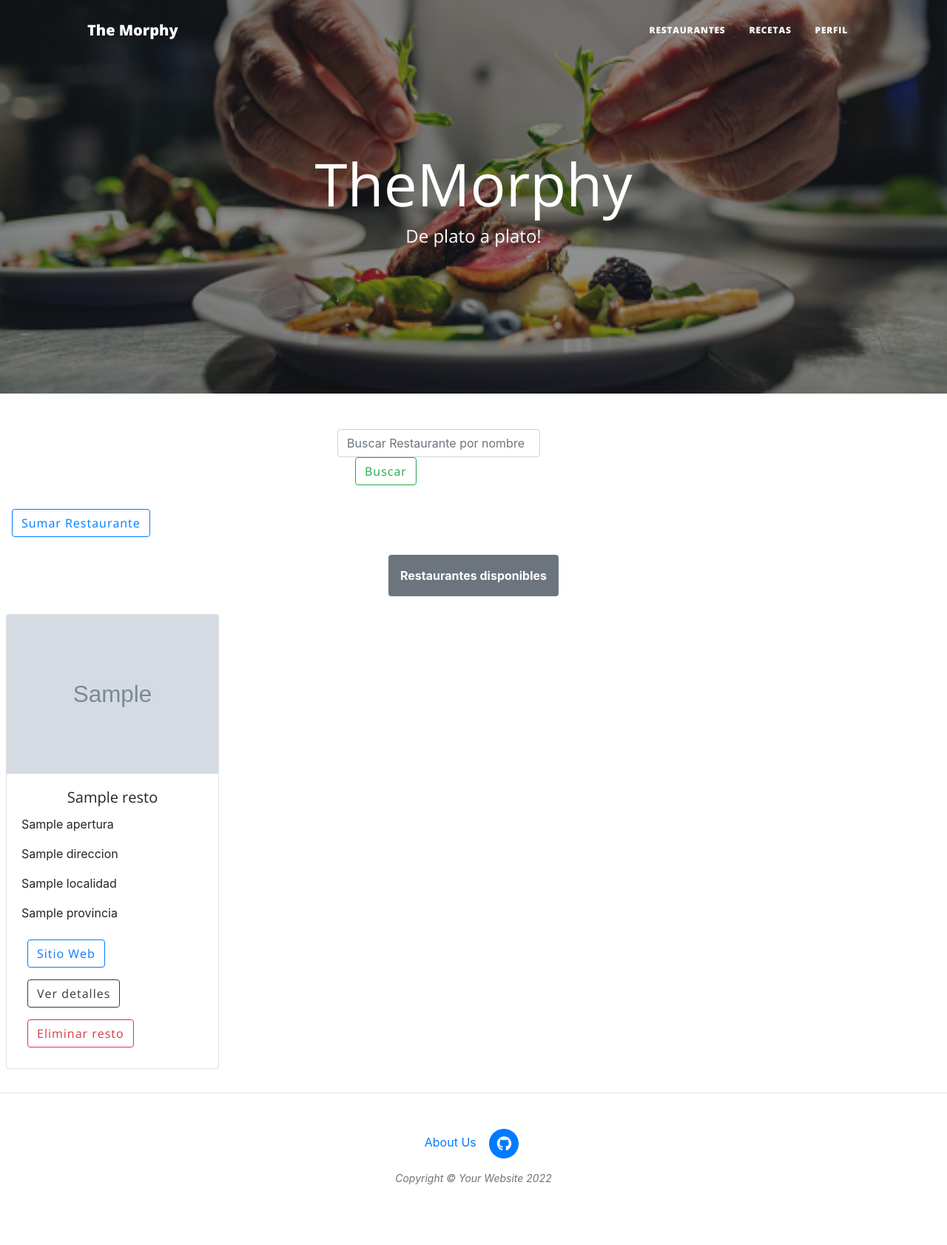
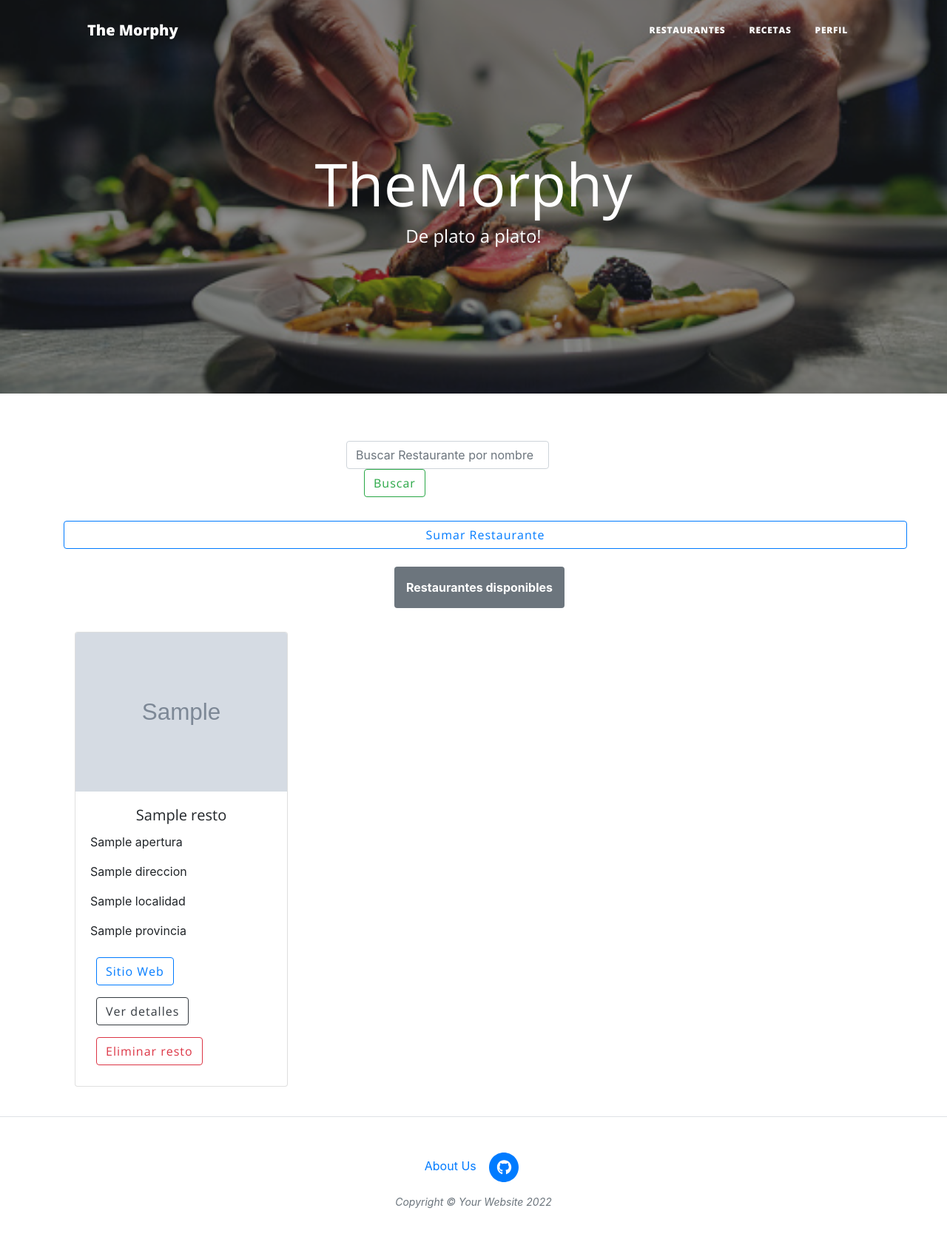
Before and after one commit to faustomon/TheMorphy, a Django app: template MorfiProyecto/AppFunciones/templates/restaurante.html in a window 1280 px wide. Shown: the whole page at 74% size. Before the commit the page ends 1601 px from the top, so only its background shows below. Run offline with Django 4.2, Linux system fonts and the light colour scheme; the template is opened without the code that fills it: most values are stand-ins (such as "Sample title", 1, 10 or a date in 2020); grey boxes marked "Sample" are stand-in pictures; some libraries are stand-ins or nearby versions.

Commit message:
restaurantes detalles

```diff
--- a/MorfiProyecto/AppFunciones/templates/restaurante.html
+++ b/MorfiProyecto/AppFunciones/templates/restaurante.html
@@ -5,6 +5,8 @@
 
 {% block contenidoQueCambia %}
 <body>
+<div class="container">
+    <div class="row">
 
         <div class="mx-auto" style="width: 400px;">
         <form class="form-inline m-3" action="{% url 'Inicio' %}" method="GET">
@@ -19,10 +21,8 @@
             <div class="rounded d-inline-block p-3 mb-2 bg-secondary text-white"><b>Restaurantes disponibles</b></div>
         </div>
 
-<div class="containter">
-    <div class="row">
         {% for resto in object_list %}
-            <div class="col-3">
+            <div class="col-3 m-2">
                 <div class="card m-2" style="width: 18rem;">
                     <img src="{{resto.imagen}}" class="card-img-top" alt="...">
                     <div class="card-body">
@@ -33,10 +33,12 @@
                         <p class="card-text">{{resto.provincia}}</p>
                         <a class="btn btn-outline-primary m-2" href="{{resto.link}}" role="button">Sitio Web</a>
                         <a class="btn btn-outline-dark m-2" href="/restaurantes_detalle/{{resto.id}}/" role="button">Ver detalles</a>
-                    <a class="btn btn-outline-danger m-2" href="{% url 'Inicio' %}" role="button">Eliminar resto</a>
+                        <a class="btn btn-outline-danger m-2" href="" role="button">Eliminar resto</a>
+                    </div>
                 </div>
             </div>
         {% endfor %}
+
     </div>
 </div>
 <br>
--- a/MorfiProyecto/AppFunciones/templates/restaurantes_detalle.html
+++ b/MorfiProyecto/AppFunciones/templates/restaurantes_detalle.html
@@ -16,7 +16,7 @@
             </div>
         </div>
         <a class="btn btn-outline-dark m-2" href="/biblio_editar/{{object.id}}/" role="button">Editar</a>
-        <a class="btn btn-outline-danger m-2" href="/biblio_eliminar/{{object.id}}/" role="button">Eliminar</a>
+        <a class="btn btn-outline-danger m-2" href="/restaurante/{{object.id}}/" role="button">Eliminar</a>
     </div>
     <br>
     <br>
```
Lines whose indentation alone changed are shown as unchanged.
